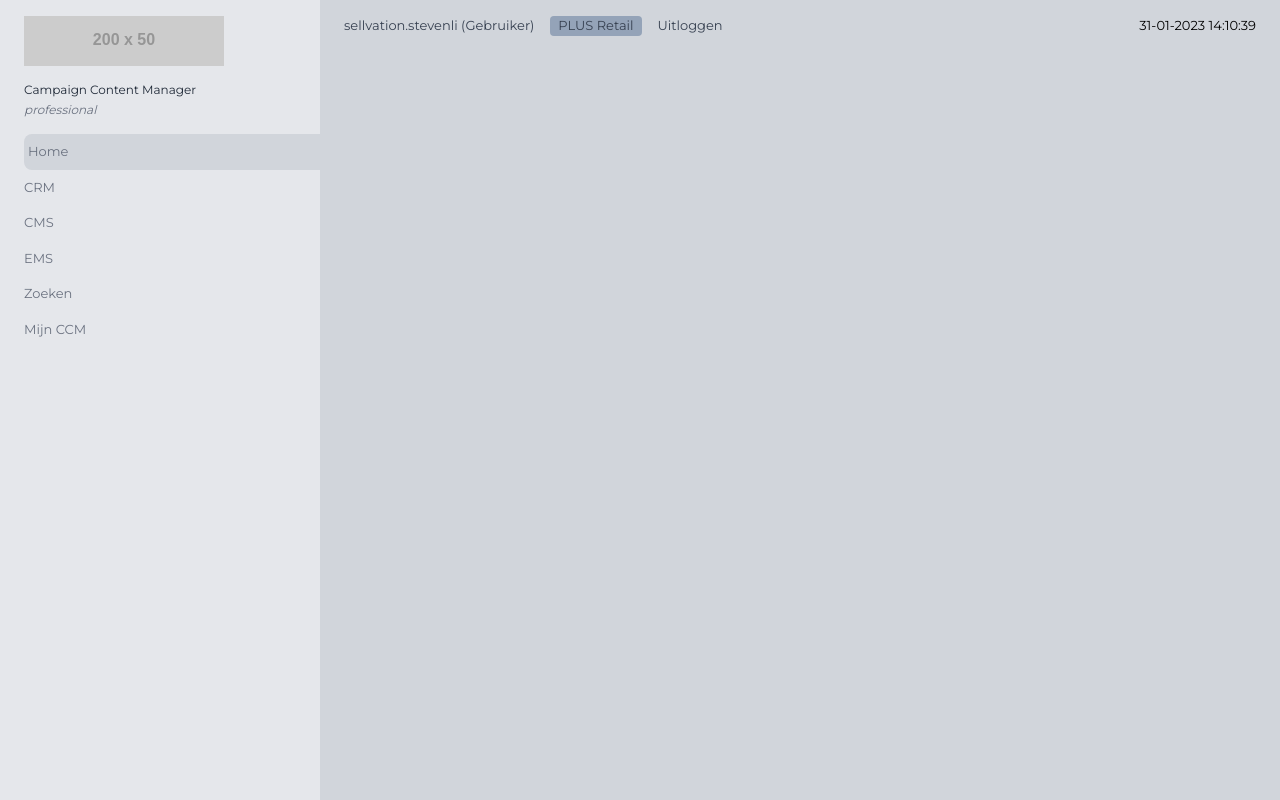
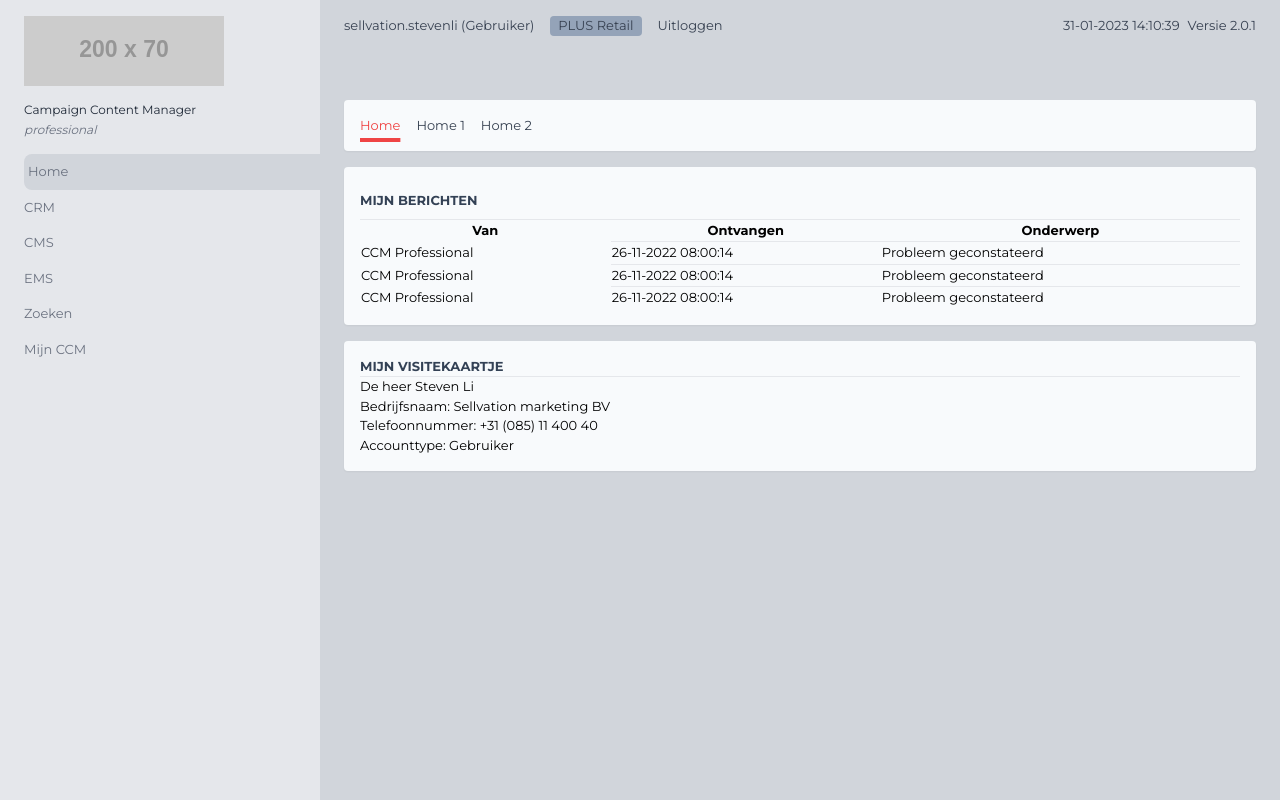
Before and after one commit to zStevenn/vuejs-testing, a Vue app: page / in a window 1280 px wide. Built offline with nearby package versions, Linux system fonts and the light colour scheme.

Commit message:
3 files modified, 1 added

```diff
--- a/src/App.vue
+++ b/src/App.vue
@@ -1,12 +1,12 @@
 <template>
   <div class="grid grid-cols-12 h-screen">
     <!-- Sidebar -->
-    <div class="col-span-3 bg-gray-200 text-gray-500 text-[13px]">
+    <div class="col-span-3 bg-gray-200 text-gray-500">
       <sidebar />
     </div>
-    <div class="col-span-9 bg-gray-300">
+    <div class="col-span-9 bg-gray-300 px-6 overflow-y-scroll">
       <!-- Topbar -->
-      <div class="flex justify-between px-6 py-4 text-[13px]">
+      <div class="flex justify-between pt-4 pb-12">
         <!-- Gebruikersdetails -->
         <div class="flex text-gray-700 gap-4">
           <p>sellvation.stevenli (Gebruiker)</p>
@@ -14,16 +14,74 @@
           <p>Uitloggen</p>
         </div>
         <!-- Tijd & Versie -->
-        <div class="flex gap-4">
+        <div class="flex gap-2 text-gray-700">
           <current-time />
+          <p>Versie 2.0.1</p>
         </div>
       </div>
       <!-- Horizontal navbar -->
-      <div></div>
+      <div class="bg-slate-50 p-4 my-4 rounded shadow-sm">
+        <ul class="flex gap-4 text-gray-700">
+          <li class="text-red-500 underline underline-offset-8 decoration-4">
+            Home
+          </li>
+          <li>Home 1</li>
+          <li>Home 2</li>
+        </ul>
+      </div>
       <!-- Mijn berichten -->
-      <div></div>
+      <div class="bg-slate-50 p-4 my-4 rounded shadow-sm divide-y">
+        <h3 class="uppercase text-slate-700 font-semibold py-2">
+          mijn berichten
+        </h3>
+        <table class="table-auto w-full">
+          <thead>
+            <tr class="divide-y">
+              <th>Van</th>
+              <th>Ontvangen</th>
+              <th>Onderwerp</th>
+            </tr>
+          </thead>
+          <tbody>
+            <tr
+              class="divide-y"
+              title="CCM professional constateerd een probleem"
+            >
+              <td>CCM Professional</td>
+              <td>26-11-2022 08:00:14</td>
+              <td>Probleem geconstateerd</td>
+            </tr>
+            <tr
+              class="divide-y"
+              title="CCM professional constateerd een probleem"
+            >
+              <td>CCM Professional</td>
+              <td>26-11-2022 08:00:14</td>
+              <td>Probleem geconstateerd</td>
+            </tr>
+            <tr
+              class="divide-y"
+              title="CCM professional constateerd een probleem"
+            >
+              <td>CCM Professional</td>
+              <td>26-11-2022 08:00:14</td>
+              <td>Probleem geconstateerd</td>
+            </tr>
+          </tbody>
+        </table>
+      </div>
       <!-- Mijn visitekaartje -->
-      <div></div>
+      <div class="bg-slate-50 p-4 my-4 rounded shadow-sm divide-y">
+        <h3 class="uppercase font-semibold text-slate-700">
+          Mijn visitekaartje
+        </h3>
+        <div>
+          <p>De heer Steven Li</p>
+          <p>Bedrijfsnaam: Sellvation marketing BV</p>
+          <p>Telefoonnummer: +31 (085) 11 400 40</p>
+          <p>Accounttype: Gebruiker</p>
+        </div>
+      </div>
       <!-- Mijn kladblok -->
       <div></div>
     </div>
--- a/src/components/Sidebar.vue
+++ b/src/components/Sidebar.vue
@@ -1,6 +1,6 @@
 <template>
   <div class="block">
-    <img src="https://via.placeholder.com/200x50" class="px-6 py-4" />
+    <img src="https://via.placeholder.com/200x70" class="px-6 py-4" />
     <p class="text-xs pb-1 px-6 text-gray-800">Campaign Content Manager</p>
     <p class="text-xs pb-4 px-6 italic">professional</p>
     <ul class="pl-6">
--- a/src/style.css
+++ b/src/style.css
@@ -4,4 +4,5 @@
 
 body {
   font-family: 'Montserrat', sans-serif;
+  font-size: 13px;
 }
```
Also changed, not shown: src/components/ContentContainer.vue (added).
